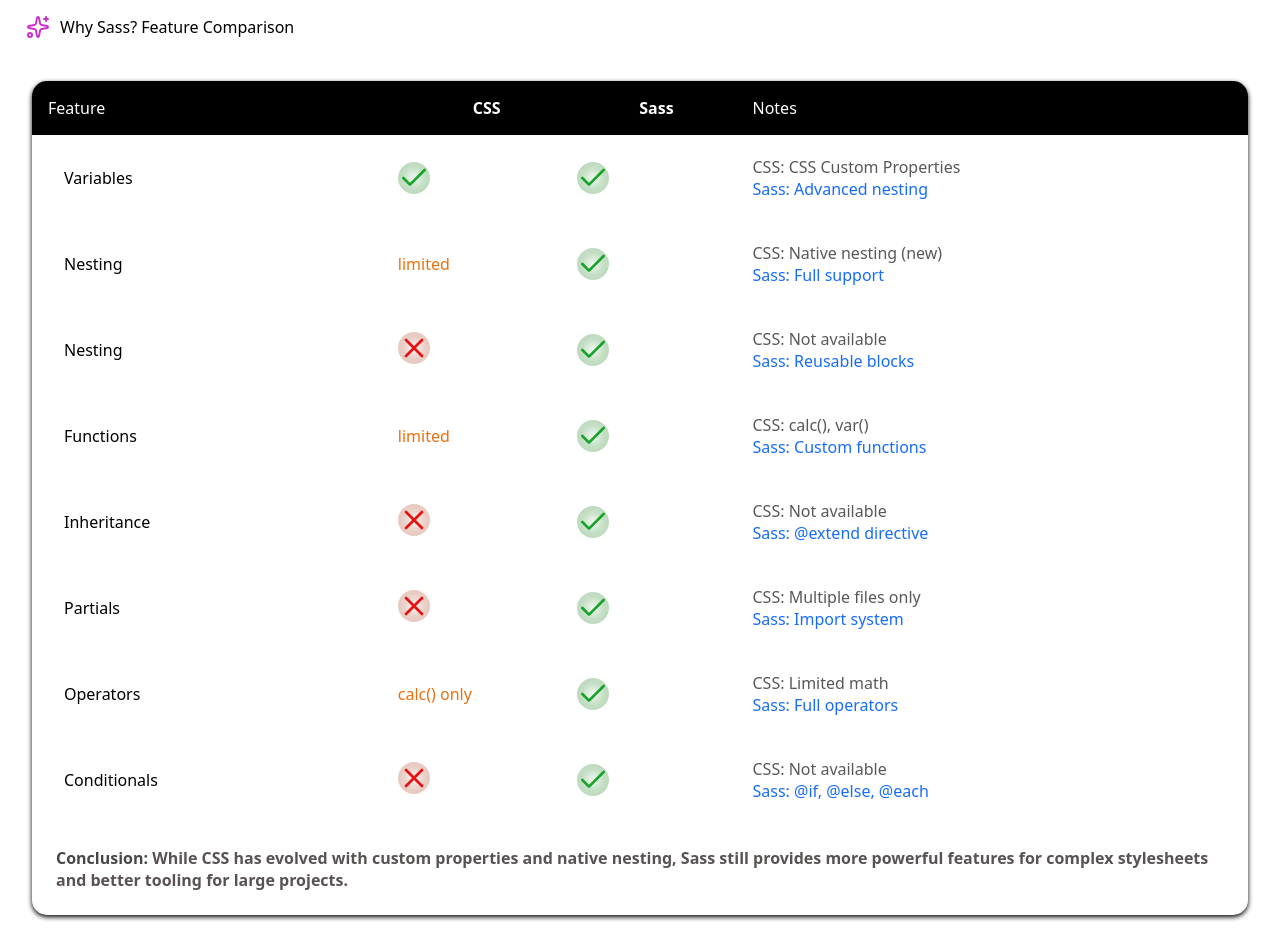
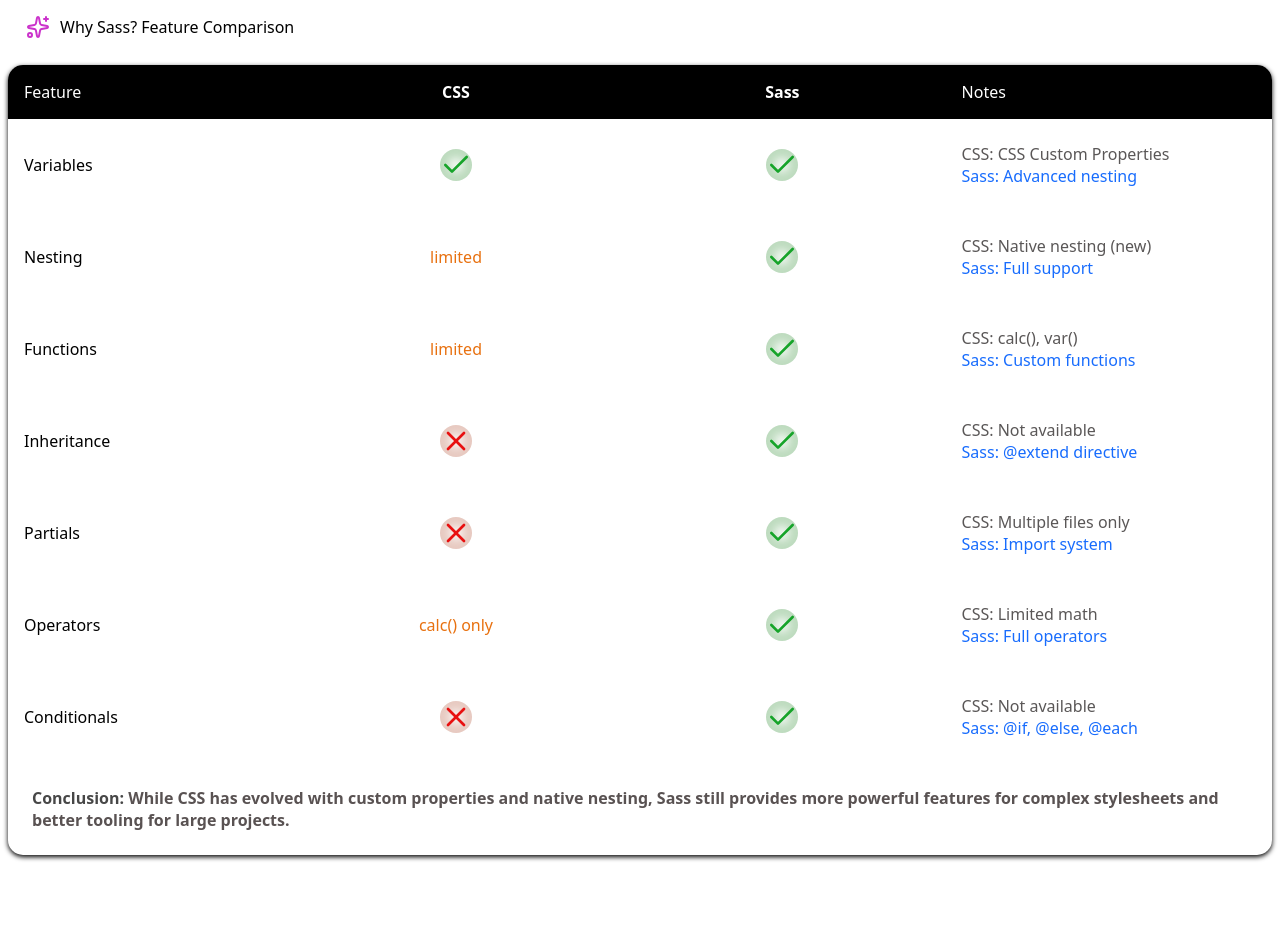
Before and after one commit to Gor-Chilingaryan/sass-lending-page, a website built with Vite: page index.html in a window 1280 px wide. Shown: the part 1560-2507 px from the top of the page. After the commit the page ends 2431 px from the top, so only its background shows below. Built offline with nearby package versions, Linux system fonts and the light colour scheme; files whose address does not match are found by name.

Commit message:
Update styles in about.scss for improved table layout and responsiveness, including new media queries and enhanced styling for table elements.

```diff
--- a/index.html
+++ b/index.html
@@ -169,7 +169,7 @@
 				<table>
 					<thead>
 						<tr>
-						<th class="table-scss-feauture">Feature</th>
+						<th class="table-scss-feature">Feature</th>
 						<th class="table-scss-css">CSS</th>
 						<th class="table-scss-sass">Sass</th>
 						<th class="table-scss-notes">Notes</th>
@@ -177,31 +177,24 @@
 					</thead>
 					<tbody>
 						<tr>
-							<td class="table-scss-feauture">Variables</td>
+							<td class="table-scss-feature">Variables</td>
 							<td><img class="table-scss-check" src="./source/about-icon/check.svg" alt="check icon"></td>
 							<td><img class="table-scss-check" src="./source/about-icon/check.svg" alt="check icon"></td>
 							<td class="table-scss-notes">CSS: CSS Custom Properties <br>
-								<span class="table-scss-notes-span">Sass: Advanced nesting</td>	</td>
+								<span class="table-scss-notes-span">Sass: Advanced nesting</span>	</td>
 						</tr>
 						<!--  -->
 						<tr>
-							<td class="table-scss-feauture">Nesting</td>
+							<td class="table-scss-feature">Nesting</td>
 							<td class="table-scss-limited">limited</td>
 							<td><img class="table-scss-check" src="./source/about-icon/check.svg" alt="check icon"></td>
 							<td class="table-scss-notes">CSS: Native nesting (new) <br>
 								<span class="table-scss-notes-span">Sass: Full support</span>	</td>
 						</tr>
-						<!--  -->
-						<tr>
-							<td class="table-scss-feauture">Nesting</td>
-						<td><img  class="table-scss-reject" src="./source/about-icon/none.svg" alt="reject icon"></td>
-						<td><img class="table-scss-check" src="./source/about-icon/check.svg" alt="check icon"></td>
-							<td class="table-scss-notes">CSS: Not available <br>
-								<span class="table-scss-notes-span">Sass: Reusable blocks</span>	</td>
-						</tr>
+
 						<!--  -->
 							<tr>
-							<td class="table-scss-feauture">Functions</td>
+							<td class="table-scss-feature">Functions</td>
 							<td class="table-scss-limited">limited</td>
 						<td><img class="table-scss-check" src="./source/about-icon/check.svg" alt="check icon"></td>
 							<td class="table-scss-notes">CSS: calc(), var() <br>
@@ -209,7 +202,7 @@
 						</tr>
 						<!--  -->
 			      	<tr>
-							<td class="table-scss-feauture">Inheritance</td>
+							<td class="table-scss-feature">Inheritance</td>
            <td><img  class="table-scss-reject" src="./source/about-icon/none.svg" alt="reject icon"></td>
 						<td><img class="table-scss-check" src="./source/about-icon/check.svg" alt="check icon"></td>
 							<td class="table-scss-notes">CSS: Not available <br>
@@ -217,7 +210,7 @@
 						</tr>
 						<!--  -->
 			      	<tr>
-							<td class="table-scss-feauture">Partials</td>
+							<td class="table-scss-feature">Partials</td>
               <td><img  class="table-scss-reject" src="./source/about-icon/none.svg" alt="reject icon"></td>
 							<td><img class="table-scss-check" src="./source/about-icon/check.svg" alt="check icon"></td>
 							<td class="table-scss-notes">CSS: Multiple files only <br>
@@ -225,7 +218,7 @@
 						</tr>
 						<!--  -->
 						<tr>
-							<td class="table-scss-feauture">Operators</td>
+							<td class="table-scss-feature">Operators</td>
              <td class="table-scss-limited">calc() only</td>
 							<td><img class="table-scss-check" src="./source/about-icon/check.svg" alt="check icon"></td>
 							<td class="table-scss-notes">CSS: Limited math <br>
@@ -233,7 +226,7 @@
 						</tr>
 						<!--  -->
 							<tr>
-							<td class="table-scss-feauture">Conditionals</td>
+							<td class="table-scss-feature">Conditionals</td>
 							<td><img  class="table-scss-reject" src="./source/about-icon/none.svg" alt="reject icon"></td>
 							<td><img class="table-scss-check" src="./source/about-icon/check.svg" alt="check icon"></td>
 							<td class="table-scss-notes">CSS: Not available <br>
--- /dev/null
+++ b/styles/components/about-scss-side/_about.scss
@@ -0,0 +1,165 @@
+@use '../../src/variables-functions' as *;
+@use '../../src/base';
+
+.about-scss {
+	margin: 5rem 2rem 0 2rem;
+}
+
+.scss-description {
+	display: flex;
+	flex-direction: row;
+	align-items: center;
+	justify-content: flex-start;
+	margin: 3rem 0 1rem 1rem;
+	&-icon {
+		height: 1.5rem;
+		width: 1.5rem;
+		margin: 10px;
+	}
+	&-title {
+		font-size: 1rem;
+		font-weight: inherit;
+	}
+}
+
+.table-scss {
+	margin: 1rem 0.5rem;
+	border-radius: 15px;
+	overflow: hidden;
+	box-shadow: 0px 2px 5px 0px rgb(0 0 0);
+
+	table {
+		width: 100%;
+		border-collapse: separate;
+		border-spacing: 0;
+		table-layout: fixed;
+		min-width: 800px;
+		thead {
+			background-color: #000;
+			color: #fff;
+
+			.table-scss-notes {
+				color: white;
+				display: flex;
+				flex-wrap: nowrap;
+				justify-content: flex-start;
+				&:first-child {
+					text-align: left;
+					padding-left: 2rem;
+				}
+				&:last-child {
+					text-align: left;
+					padding-left: 1rem;
+				}
+			}
+			th {
+				padding: 1rem;
+			}
+		}
+
+		tbody {
+			td {
+				padding: 1.5rem 1rem;
+				vertical-align: middle;
+
+				&:nth-child(2),
+				&:nth-child(3) {
+					text-align: center;
+				}
+				img {
+					display: block;
+					margin: 0 auto;
+				}
+			}
+		}
+
+		tfoot {
+			td {
+				padding: 1.5rem;
+				color: rgb(55 47 47 / 83%);
+				font-size: clamp(0.8rem, 5vw, 1rem);
+				font-weight: 600;
+
+				span {
+					font-size: clamp(0.8rem, 5vw, 1rem);
+					font-weight: 700;
+					color: #000000b8;
+				}
+			}
+		}
+
+		&-feature {
+			width: 25%;
+			font-size: clamp(0.8rem, 5vw, 1.5rem);
+			font-weight: 500;
+			text-align: left;
+			padding: 2rem;
+		}
+		&-check {
+			height: 2.5rem;
+			width: 2.5rem;
+			box-shadow: inset 0 0 10px 9px rgb(123 183 126 / 50%);
+			border-radius: 50%;
+		}
+		&-reject {
+			color: #e81010;
+			height: 2rem;
+			width: 2rem;
+			box-shadow: inset 0 0 10px 9px rgba(208, 148, 130, 0.5);
+			border-radius: 50%;
+		}
+		&-limited {
+			color: #e87110;
+		}
+
+		&-notes {
+			padding-left: 1rem;
+			font-size: clamp(0.8rem, 5vw, 1rem);
+			font-weight: 500;
+			color: #5a5757;
+			&-span {
+				font-size: clamp(0.8rem, 5vw, 1rem);
+				font-weight: 400;
+				color: #005dfde8;
+			}
+		}
+	}
+
+	&-feature {
+		width: 20%;
+		font-size: clamp(0.8rem, 5vw, 1rem);
+		font-weight: 500;
+		text-align: left;
+		padding: 2rem;
+	}
+	&-check {
+		display: flex;
+		height: 2rem;
+		width: 2rem;
+		box-shadow: inset 0 0 10px 9px rgb(123 183 126 / 50%);
+		border-radius: 50%;
+	}
+	&-reject {
+		color: #e81010;
+		height: 2rem;
+		width: 2rem;
+		box-shadow: inset 0 0 10px 9px rgba(208, 148, 130, 0.5);
+		border-radius: 50%;
+	}
+	&-limited {
+		color: #e87110;
+	}
+
+	&-notes {
+		padding-left: 1rem;
+		font-size: clamp(0.8rem, 5vw, 1rem);
+		font-weight: 500;
+		color: #5a5757;
+		&-span {
+			font-size: clamp(0.8rem, 5vw, 1rem);
+			font-weight: 400;
+			color: #005dfde8;
+		}
+	}
+
+}
--- a/styles/components/about-scss-side/about.scss
+++ /dev/null
@@ -1,101 +0,0 @@
-@use '../../src/variables-functions' as *;
-@use '../../src/base';
-
-.about-scss {
-	margin: 5rem 2rem 0 2rem;
-}
-.scss-description {
-	display: flex;
-	flex-direction: row;
-	align-items: center;
-	justify-content: flex-start;
-	margin: 3rem 0 1rem 1rem;
-	&-icon {
-		height: 1.5rem;
-		width: 1.5rem;
-		margin: 10px;
-	}
-	&-title {
-		font-size: 1rem;
-		font-weight: inherit;
-	}
-}
-
-.table-scss {
-	margin: 2rem 2rem;
-	border-radius: 15px;
-	box-shadow: 0px 2px 5px 0px rgb(0 0 0);
-
-	&-feauture {
-		width: 30%;
-		font-size: clamp(0.8rem, 5vw, 1rem);
-		font-weight: 500;
-		text-align: left;
-		padding: 2rem;
-	}
-	&-check {
-		display: flex;
-		height: 2rem;
-		width: 2rem;
-		box-shadow: inset 0 0 10px 9px rgb(123 183 126 / 50%);
-		border-radius: 50%;
-	}
-	&-reject {
-		color: #e81010;
-		height: 2rem;
-		width: 2rem;
-		box-shadow: inset 0 0 10px 9px rgba(208, 148, 130, 0.5);
-		border-radius: 50%;
-	}
-	&-limited {
-		color: #e87110;
-	}
-
-	&-notes {
-		padding-left: 1rem;
-		font-size: clamp(0.8rem, 5vw, 1rem);
-		font-weight: 500;
-		color: #5a5757;
-		&-span {
-			font-size: clamp(0.8rem, 5vw, 1rem);
-			font-weight: 400;
-			color: #005dfde8;
-		}
-	}
-
-	table {
-		width: 100%;
-		border-collapse: separate;
-		border-spacing: 0;
-
-		thead {
-			background-color: #000;
-			color: #fff;
-
-			.table-scss-notes {
-				color: white;
-				display: flex;
-				flex-wrap: nowrap;
-				justify-content: flex-start;
-			}
-			th {
-				padding: 1rem;
-			}
-		}
-	}
-
-	tfoot {
-		td {
-			padding: 1.5rem;
-			color: rgb(55 47 47 / 83%);
-			font-size: clamp(0.8rem, 5vw, 1rem);
-			font-weight: 600;
-
-			span {
-				font-size: clamp(0.8rem, 5vw, 1rem);
-				font-weight: 700;
-				color: #000000b8;
-			}
-		}
-	}
-}
```
Also changed, not shown: styles/components/about-scss-side/_about-sccs-adaption.scss (added, +13 -0 lines).
